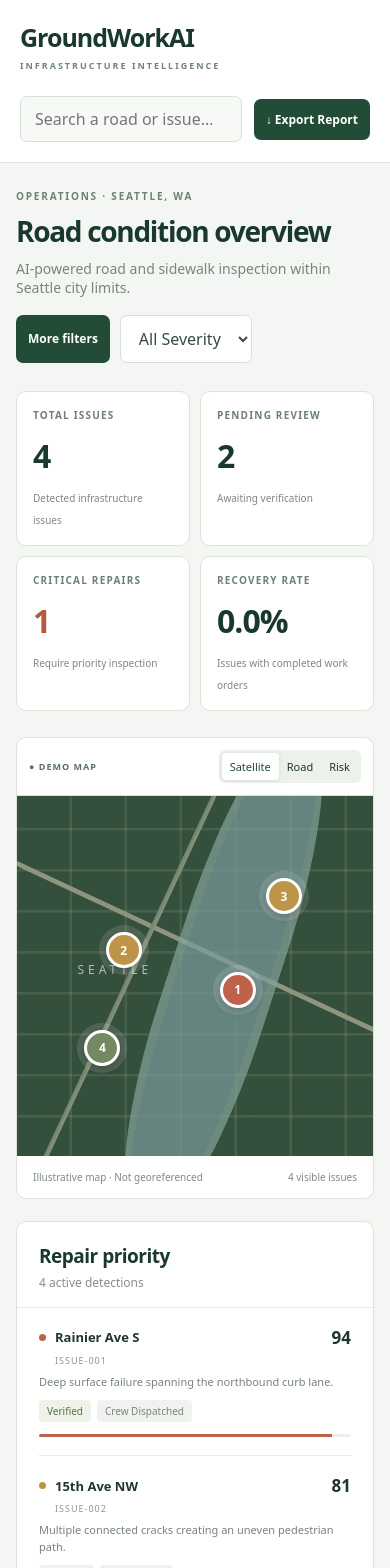
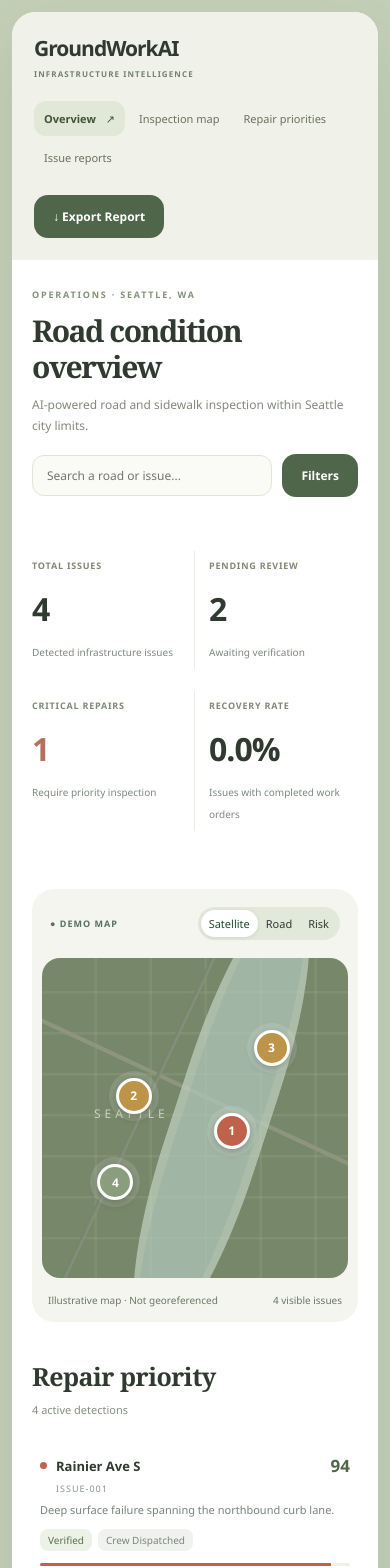
Before and after one commit to jacheun/DubHacks2026, a React (Vite) app in the folder frontend/: page / in a window 390 px wide. Shown: the top 1568 px of the page. Built offline with nearby package versions, Linux system fonts and the light colour scheme.

Commit message:
changed page styling

```diff
--- a/frontend/src/App.css
+++ b/frontend/src/App.css
@@ -1,6 +1,6 @@
 :root {
   font-family: 'DM Sans', system-ui, sans-serif;
-  color: #20352b;
+  color: #333c33;
   background: #f4f6f3;
   color-scheme: light;
   font-synthesis: none;
@@ -14,7 +14,7 @@ button, select { cursor: pointer; }
 button { color: inherit; }
 button:focus-visible, input:focus-visible, select:focus-visible { outline: 3px solid #80b596; outline-offset: 3px; }
 h1, h2, h3, p { margin: 0; }
-h1, h2, h3 { color: #18392b; font-family: inherit; }
+h1, h2, h3 { color: #303a30; font-family: inherit; }
 button { transition: background .15s, box-shadow .15s; }
 .navbar { min-height: 90px; padding: 20px max(28px, calc((100vw - 1360px) / 2)); display: flex; align-items: center; justify-content: space-between; gap: 24px; background: #fff; border-bottom: 1px solid #dce4dc; }
 .brand h2 { font-size: 25px; font-weight: 750; letter-spacing: -1px; }
@@ -22,27 +22,27 @@ button { transition: background .15s, box-shadow .15s; }
 .nav-actions { display: flex; align-items: center; gap: 12px; }
 input, select { border: 1px solid #d7e0d7; border-radius: 7px; background: #fff; padding: 11px 14px; color: #354c3f; }
 .nav-actions input { width: 265px; background: #f7f9f6; }
-.export-button { border: 0; border-radius: 7px; padding: 12px 18px; background: #234c36; color: #fff; font-weight: 600; }
-.export-button:hover { background: #173a27; }
+.export-button { border: 0; border-radius: 7px; padding: 12px 18px; background: #637b5d; color: #fff; font-weight: 600; }
+.export-button:hover { background: #50664b; }
 .dashboard { max-width: 1416px; margin: auto; padding: 38px 28px 56px; }
 .dashboard-header { display: flex; justify-content: space-between; align-items: center; gap: 24px; margin-bottom: 28px; }
 .eyebrow { font-size: 10px; font-weight: 750; letter-spacing: 1.8px; color: #6d826f; margin-bottom: 12px; }
 h1 { font-size: clamp(28px, 3vw, 40px); line-height: 1.2; letter-spacing: -1.3px; margin: 0 0 10px; font-weight: 650; }
 .subtitle { color: #79867c; font-size: 14px; }
 .stats-grid { display: grid; grid-template-columns: repeat(4, minmax(0, 1fr)); gap: 16px; margin-bottom: 26px; }
-.stat-card { padding: 23px; border: 1px solid #dce4d9; border-radius: 10px; background: #fff; }
+.stat-card { padding: 23px; border: 1px solid #e2e8dc; border-radius: 10px; background: #fff; }
 .stat-card p { font-size: 10px; letter-spacing: 1.2px; font-weight: 700; color: #6e8072; }
 .stat-card h2 { font-size: 38px; font-weight: 650; letter-spacing: -1px; margin: 12px 0 8px; }
 .stat-card span { font-size: 12px; color: #7d897e; }
 .stat-card:nth-child(3) h2 { color: #b35b3c; }
 .main-grid { display: grid; grid-template-columns: minmax(0, 1.7fr) minmax(300px, 1fr); gap: 22px; align-items: stretch; }
-.map-container, .priority-panel, .issues-section { background: #fff; border: 1px solid #dce4d9; border-radius: 10px; overflow: hidden; }
+.map-container, .priority-panel, .issues-section { background: #fff; border: 1px solid #e2e8dc; border-radius: 10px; overflow: hidden; }
 .map-container { display: flex; flex-direction: column; }
-.map-overlay { display: flex; justify-content: space-between; align-items: center; gap: 12px; padding: 16px; border-bottom: 1px solid #dce4d9; }
+.map-overlay { display: flex; justify-content: space-between; align-items: center; gap: 12px; padding: 16px; border-bottom: 1px solid #e2e8dc; }
 .map-label { font-size: 9px; font-weight: 700; letter-spacing: 1px; color: #59705d; }
 .map-controls { display: flex; padding: 3px; background: #edf1eb; border-radius: 6px; }
 .map-controls button { border: 0; background: transparent; padding: 6px 12px; font-size: 11px; border-radius: 4px; }
-.map-controls button.selected { background: #fff; color: #214a32; box-shadow: 0 1px 4px #20352b1a; }
+.map-controls button.selected { background: #fff; color: #214a32; box-shadow: 0 1px 4px #333c331a; }
 .map-area { position: relative; flex: 1; min-height: 455px; overflow: hidden; background-color: #344f3c; background-image: linear-gradient(115deg, transparent 37%, #73846c 37.2%, #87927b 38%, transparent 38.2%), linear-gradient(25deg, transparent 55%, #8d957c 55.2%, #8d957c 56%, transparent 56.2%), repeating-linear-gradient(0deg, transparent 0 38px, #afbb9629 39px 41px), repeating-linear-gradient(90deg, transparent 0 52px, #afbb9629 53px 55px); }
 .map-area::before { content: ''; position: absolute; width: 25%; height: 140%; top: -20%; left: 43%; background: #7a9b9d; transform: rotate(18deg); border-inline: 9px solid #9fb29355; border-radius: 42%; opacity: .7; }
 .map-area::after { content: 'SEATTLE'; position: absolute; top: 46%; left: 17%; font-size: 12px; letter-spacing: 4px; color: #eaf0dfb3; pointer-events: none; }
@@ -53,7 +53,7 @@ h1 { font-size: clamp(28px, 3vw, 40px); line-height: 1.2; letter-spacing: -1.3px
 .map-marker:hover { box-shadow: 0 0 0 10px #ffffff40; }
 .critical { --severity: #bf624c; }
 .high { --severity: #bd9448; }
-.medium { --severity: #738961; }
+.medium { --severity: #8a9d7c; }
 .low { --severity: #599a92; }
 .map-footer { display: flex; justify-content: space-between; gap: 12px; padding: 14px 16px; font-size: 10px; color: #7f8b80; }
 .priority-header { padding: 21px 22px 16px; border-bottom: 1px solid #e7ece5; }
@@ -71,7 +71,7 @@ h1 { font-size: clamp(28px, 3vw, 40px); line-height: 1.2; letter-spacing: -1.3px
 .issue-id { font-size: 9px; letter-spacing: 1px; color: #8b978c; margin: 5px 0 7px 16px; }
 .issue-description { font-size: 11px; line-height: 1.5; color: #778479; }
 .status-row { display: flex; gap: 6px; flex-wrap: wrap; margin-top: 10px; }
-.review-badge, .work-badge, .priority { display: inline-block; font-size: 10px; line-height: 1.4; padding: 4px 8px; border-radius: 4px; background: #edf3e9; color: #557146; }
+.review-badge, .work-badge, .priority { display: inline-block; font-size: 10px; line-height: 1.4; padding: 4px 8px; border-radius: 4px; background: #edf2e9; color: #557146; }
 .work-badge { background: #f0f2ef; color: #7b867b; }
 .priority { color: var(--severity); background: #f7f3ec; font-weight: 700; }
 .progress-track { height: 3px; background: #edf0e8; border-radius: 3px; margin-top: 12px; overflow: hidden; }
@@ -80,7 +80,7 @@ h1 { font-size: clamp(28px, 3vw, 40px); line-height: 1.2; letter-spacing: -1.3px
 .section-header { display: flex; justify-content: space-between; align-items: center; gap: 16px; padding: 22px; border-bottom: 1px solid #e7ece5; }
 .filter-buttons { display: flex; gap: 5px; flex-wrap: wrap; }
 .filter-buttons button { border: 1px solid transparent; background: transparent; border-radius: 5px; padding: 7px 11px; color: #7b897b; font-size: 11px; }
-.filter-buttons button.active { background: #edf3e9; color: #355635; border-color: #dbe6d5; }
+.filter-buttons button.active { background: #edf2e9; color: #50664b; border-color: #dbe6d5; }
 .issue-card { width: 100%; display: flex; align-items: center; justify-content: space-between; gap: 20px; padding: 20px 22px; background: #fff; text-align: left; border: 0; border-bottom: 1px solid #e7ece5; }
 .issue-card:last-child { border-bottom: 0; }
 .issue-card:hover { background: #f7f9f5; }
@@ -89,7 +89,7 @@ h1 { font-size: clamp(28px, 3vw, 40px); line-height: 1.2; letter-spacing: -1.3px
 .issue-card small { display: block; font-size: 10px; color: #8d988b; margin-top: 5px; }
 .issue-meta { display: flex; gap: 8px; flex-wrap: wrap; justify-content: flex-end; }
 .empty-message { padding: 32px 20px; text-align: center; color: #7b897b; font-size: 13px; }
-.modal { border: 1px solid #dce4d9; border-radius: 14px; width: min(500px, calc(100% - 32px)); max-height: 85vh; padding: 32px; color: #354c3f; box-shadow: 0 24px 90px #10251940; }
+.modal { border: 1px solid #e2e8dc; border-radius: 14px; width: min(500px, calc(100% - 32px)); max-height: 85vh; padding: 32px; color: #354c3f; box-shadow: 0 24px 90px #10251940; }
 .modal::backdrop { background: #10251999; backdrop-filter: blur(3px); }
 .modal h2 { margin-bottom: 7px; font-size: 26px; }
 .modal p { font-size: 14px; line-height: 1.7; }
@@ -125,11 +125,163 @@ h1 { font-size: clamp(28px, 3vw, 40px); line-height: 1.2; letter-spacing: -1.3px
 }
 .priority-name { font-size: 13px; font-weight: 650; }
 .issue-id, .issue-description, .progress-track, .progress-fill { display: block; }
-.issue-type { display: block; font-size: 14px; margin-bottom: 5px; color: #18392b; }
+.issue-type { display: block; font-size: 14px; margin-bottom: 5px; color: #303a30; }
 .issue-location { display: block; font-size: 12px; color: #738271; }
 .dashboard-filters { display: flex; flex-wrap: wrap; gap: 10px; }
-.advanced-filters { display: grid; grid-template-columns: repeat(auto-fit, minmax(180px, 1fr)); gap: 16px; padding: 22px; margin-bottom: 26px; background: white; border: 1px solid #dce4d9; border-radius: 10px; }
-.advanced-filters label { display: grid; gap: 7px; font-size: 12px; }
+.advanced-filters { display: grid; grid-template-columns: repeat(auto-fit, minmax(180px, 1fr)); gap: 16px; padding: 22px; margin-bottom: 26px; background: white; border: 1px solid #e2e8dc; border-radius: 10px; }
+.advanced-filters label { display: grid; gap: 7px; font-size: 12px; font-weight: 600; }
+.advanced-filters select { font-weight: 400; }
+.dashboard-filters .export-button[aria-expanded="true"] { background: #50664b; box-shadow: 0 0 0 3px #dbe6d5; }
 .advanced-filters input, .advanced-filters select { width: 100%; min-width: 0; }
-.advanced-filters button { align-self: end; padding: 12px; background: #edf3e9; border: 1px solid #dce4d9; border-radius: 7px; }
+.advanced-filters button { align-self: end; padding: 12px; background: #edf2e9; border: 1px solid #e2e8dc; border-radius: 7px; }
 .advanced-filters p { grid-column: 1 / -1; font-size: 12px; color: #738271; }
+
+/* Sage workspace: soft surfaces and an open editorial dashboard. */
+:root {
+  --sage: #8b9f7e;
+  --sage-dark: #50664b;
+  --sage-pale: #edf2e9;
+  --ink: #303a30;
+  background: #c4cfb8;
+  color: var(--ink);
+  font-family: 'Avenir Next', 'Segoe UI', sans-serif;
+}
+body { padding: 36px; }
+.app {
+  display: grid;
+  grid-template-columns: 224px minmax(0, 1fr);
+  max-width: 1500px;
+  min-height: calc(100vh - 72px);
+  margin: 0 auto;
+  background: #fff;
+  border-radius: 32px;
+  overflow: hidden;
+  box-shadow: 0 28px 70px #43583a20;
+}
+h1, .priority-header h2, .section-header h2, .workspace-summary h3 {
+  font-family: Georgia, 'Times New Roman', serif;
+  color: var(--ink);
+}
+.navbar {
+  padding: 40px 23px 30px;
+  background: #f0f1e8;
+  border: 0;
+  display: flex;
+  flex-direction: column;
+  justify-content: flex-start;
+  align-items: stretch;
+  gap: 38px;
+}
+.brand h2 { font-size: 23px; letter-spacing: -1px; }
+.brand span { font-size: 8px; letter-spacing: 1.1px; line-height: 1.8; color: #74816d; }
+.workspace-summary { text-align: center; padding: 10px 0 16px; }
+.workspace-emblem {
+  display: grid;
+  place-items: center;
+  width: 72px;
+  height: 72px;
+  margin: 0 auto 18px;
+  border-radius: 50%;
+  background: #d6dfca;
+  color: var(--sage-dark);
+  font: bold 36px Georgia, serif;
+  border: 6px solid #e6ebdc;
+}
+.workspace-summary h3 { font-size: 19px; }
+.workspace-summary p { font-size: 11px; line-height: 1.6; color: #7b8474; margin-top: 9px; }
+.sidebar-links { display: grid; gap: 12px; }
+.sidebar-links a {
+  display: flex;
+  justify-content: space-between;
+  text-decoration: none;
+  padding: 13px 16px;
+  border-radius: 12px;
+  font-size: 13px;
+  color: #69725f;
+}
+.sidebar-links a:first-child { background: #e1e8d7; color: #405339; font-weight: 700; }
+.sidebar-links a:hover { background: #e6ebdd; }
+.sidebar-links a:focus-visible { outline: 3px solid var(--sage); outline-offset: 2px; }
+.nav-actions { margin-top: auto; display: grid; gap: 12px; }
+.nav-actions input { width: 100%; min-width: 0; background: #fafbf7; font-size: 11px; padding: 12px; }
+input, select { border-color: #dfe5d8; border-radius: 12px; }
+.export-button { border-radius: 14px; padding: 13px 19px; font-size: 12px; background: var(--sage-dark); }
+.export-button:hover { background: #40553b; }
+.dashboard { width: 100%; min-width: 0; padding: 46px 42px; margin: 0; }
+.dashboard-header { margin-bottom: 34px; }
+h1 { font-size: clamp(30px, 3.1vw, 46px); font-weight: 700; letter-spacing: -1.5px; }
+.eyebrow { color: #839276; font-size: 9px; }
+.subtitle { font-size: 12px; color: #828a7c; line-height: 1.7; }
+.stats-grid { gap: 0; margin-bottom: 38px; padding: 20px 0; }
+.stat-card { border: 0; border-right: 1px solid #e8ecE3; border-radius: 0; padding: 8px 24px; }
+.stat-card:first-child { padding-left: 0; }
+.stat-card:last-child { border: 0; }
+.stat-card p { font-size: 9px; letter-spacing: .8px; color: #808876; }
+.stat-card h2 { font-size: 32px; color: var(--ink); margin: 15px 0 9px; }
+.stat-card:nth-child(3) h2 { color: #b4715c; }
+.stat-card span { font-size: 10px; line-height: 1.6; }
+.main-grid { grid-template-columns: minmax(0, 1.5fr) minmax(250px, 1fr); gap: 28px; }
+.map-container, .priority-panel { border: 0; border-radius: 22px; }
+.map-container { background: #f3f5ee; }
+.map-overlay { border: 0; padding: 18px; }
+.map-controls { border-radius: 20px; background: #e3e9da; }
+.map-controls button { border-radius: 16px; }
+.map-area { min-height: 390px; border-radius: 18px; margin: 0 10px; background-color: #77876a; }
+.map-area::before { background: #b3c9bd; border-color: #d6e1ca66; }
+.map-footer { color: #697861; line-height: 1.6; }
+.priority-header { padding: 9px 0 18px; border: 0; }
+.priority-header h2, .section-header h2 { font-size: 25px; font-weight: 700; }
+.priority-header p { font-size: 11px; margin-top: 9px; }
+.priority-list { padding: 0; }
+.priority-item { border-color: #edf0e8; padding: 19px 8px; border-radius: 10px; }
+.priority-item:hover, .issue-card:hover { background: #f6f8f1; }
+.priority-title strong { color: var(--sage-dark); }
+.review-badge, .work-badge, .priority { border-radius: 8px; }
+.progress-track { border-radius: 5px; background: #edf1e7; }
+.issues-section { background: #edf3e8; border: 0; border-radius: 24px; padding: 10px 20px 20px; margin-top: 34px; }
+.section-header { padding: 20px 5px; border: 0; }
+.issue-card { border: 0; border-radius: 16px; margin-top: 10px; padding: 20px; box-shadow: 0 8px 20px #60745106; }
+.filter-buttons button { border-radius: 12px; color: #697861; }
+.filter-buttons button.active { background: #fff; border-color: #e0e7d8; color: var(--sage-dark); }
+.advanced-filters { border: 0; border-radius: 22px; background: #f1f5eb; padding: 24px; }
+.advanced-filters label { color: #596b50; }
+.advanced-filters button { background: #dde7d2; border: 0; border-radius: 12px; }
+.dashboard-filters .export-button[aria-expanded="true"] { background: #40553b; box-shadow: 0 0 0 3px #e2e9d9; }
+.modal { border: 0; border-radius: 24px; }
+.modal::backdrop { background: #303c2c66; }
+#inspection-map, #priorities, #issues { scroll-margin-top: 24px; }
+@media (max-width: 1150px) {
+  body { padding: 20px; }
+  .app { grid-template-columns: 190px minmax(0, 1fr); min-height: calc(100vh - 40px); }
+  .navbar { padding: 32px 16px; }
+  .brand h2 { font-size: 21px; }
+  .dashboard { padding: 32px 26px; }
+  .main-grid { grid-template-columns: 1fr; }
+  .priority-list { display: grid; grid-template-columns: 1fr 1fr; gap: 0 20px; }
+  .stat-card { padding-inline: 14px; }
+}
+@media (max-width: 760px) {
+  body { padding: 12px; }
+  .app { display: block; border-radius: 24px; }
+  .navbar { padding: 22px; gap: 20px; }
+  .workspace-summary { display: none; }
+  .sidebar-links { display: flex; flex-wrap: wrap; gap: 4px; }
+  .sidebar-links a { padding: 10px; font-size: 11px; gap: 10px; }
+  .nav-actions { display: flex; margin: 0; flex-wrap: wrap; }
+  .nav-actions input { flex: 1; min-width: 140px; }
+  .dashboard { padding: 28px 20px; }
+  .dashboard-header { align-items: flex-start; flex-direction: column; gap: 18px; }
+  .stats-grid { grid-template-columns: 1fr 1fr; gap: 22px 0; }
+  .stat-card:nth-child(odd) { padding-left: 0; }
+  .stat-card:nth-child(even) { border: 0; }
+  .priority-list { grid-template-columns: 1fr; }
+  .issues-section { padding: 8px 12px 14px; }
+  .map-area { min-height: 320px; }
+}
+
+.dashboard-filters { align-items: center; }
+.dashboard-filters input[type="search"] { width: 240px; max-width: 100%; background: #fafbf7; font-size: 12px; }
+@media (max-width: 760px) {
+  .dashboard-filters { width: 100%; }
+  .dashboard-filters input[type="search"] { flex: 1; min-width: 140px; }
+}
--- a/frontend/src/App.jsx
+++ b/frontend/src/App.jsx
@@ -276,14 +276,14 @@ function App() {
           <span>INFRASTRUCTURE INTELLIGENCE</span>
         </div>
 
+        <div className="sidebar-links">
+          <a href="#dashboard">Overview <span aria-hidden="true">↗</span></a>
+          <a href="#inspection-map">Inspection map</a>
+          <a href="#priorities">Repair priorities</a>
+          <a href="#issues">Issue reports</a>
+        </div>
         <div className="nav-actions">
-          <input
-            type="search"
-            aria-label="Search roads and issues"
-            placeholder="Search a road or issue..."
-            value={search}
-            onChange={(e) => setSearch(e.target.value)}
-          />
+
 
           <button
             className="export-button"
@@ -313,14 +313,28 @@ function App() {
           </div>
 
           <div className="dashboard-filters">
+          <input
+            type="search"
+            aria-label="Search roads and issues"
+            placeholder="Search a road or issue..."
+            value={search}
+            onChange={(e) => setSearch(e.target.value)}
+          />
             <button
               className="export-button"
               aria-expanded={filterOpen}
               aria-controls="advanced-filters"
               onClick={() => setFilterOpen(previous => !previous)}
             >
-              More filters
+              Filters
             </button>
+          </div>
+        </div>
+
+        {filterOpen && (
+          <section id="advanced-filters" className="advanced-filters" aria-label="Advanced issue filters">
+            <label>
+              Severity
             <select
               aria-label="Filter by severity"
               value={severity}
@@ -332,11 +346,7 @@ function App() {
               <option value="Medium">Medium</option>
               <option value="Low">Low</option>
             </select>
-          </div>
-        </div>
-
-        {filterOpen && (
-          <section id="advanced-filters" className="advanced-filters" aria-label="Advanced issue filters">
+            </label>
             {[
               ['type', 'Issue type', 'type'],
               ['reviewStatus', 'Review status', 'reviewStatus'],
@@ -422,7 +432,7 @@ function App() {
         <div className="main-grid">
 
           {/* MAP */}
-          <section className="map-container">
+          <section id="inspection-map" className="map-container">
 
             <div className="map-overlay">
               <span className="map-label">
@@ -470,7 +480,7 @@ function App() {
           </section>
 
           {/* REPAIR PRIORITY PANEL */}
-          <aside className="priority-panel">
+          <aside id="priorities" className="priority-panel">
 
             <div className="priority-header">
               <h2>Repair priority</h2>
```
Also changed, not shown: 1 other file (tests, documents, lock files or other folders).
